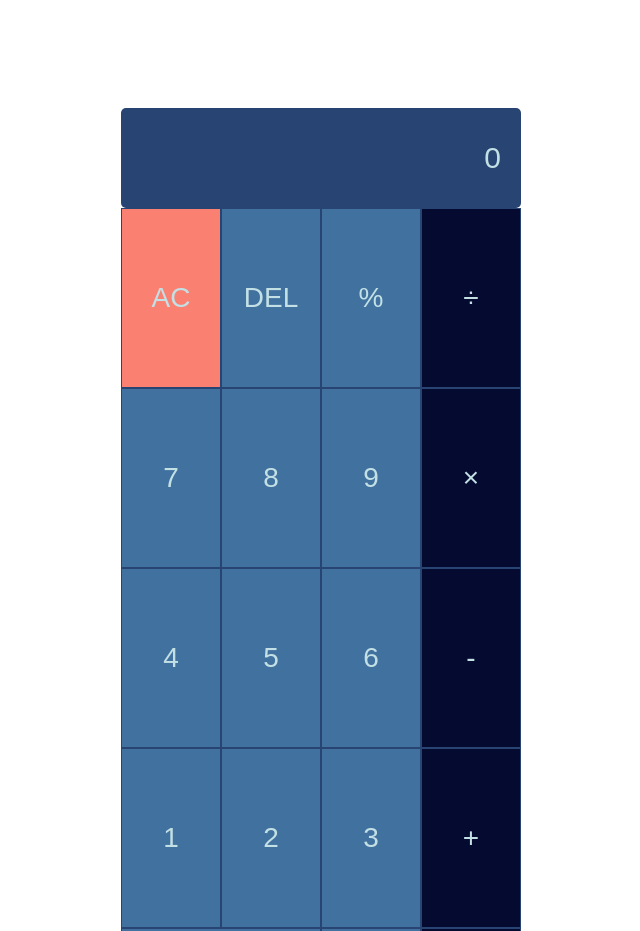
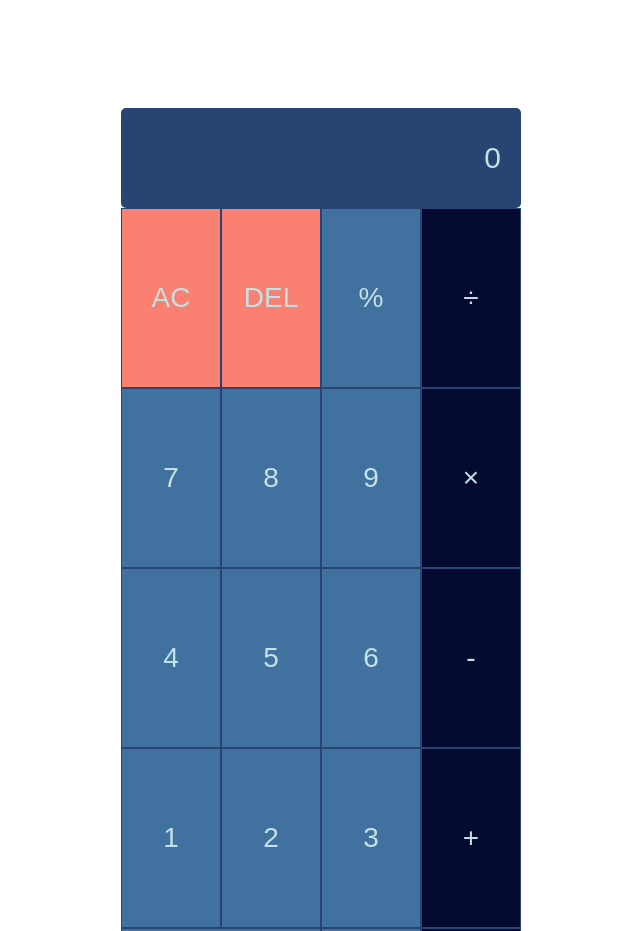
Before and after one commit to Janiedsriputrip/janiedsriputripurba-calculator, a plain HTML site: page index.html in a window 1280 px wide. Shown: the top 931 px of the page, without its empty margins (319-959 px from the left). Drawn offline with Linux system fonts and the light colour scheme.

Commit message:
Update style.css

```diff
--- a/style.css
+++ b/style.css
@@ -43,7 +43,7 @@ button{
   background-color: #050A30;
 }
 
-.hapus, .delete{
+.hapus, .del{
   background-color: #FA8072;
 }
 
@@ -55,5 +55,5 @@ button:hover{
   background-color: #0074B7;
 }
 
-.hapus:hover, .delete:hover{
+.hapus:hover, .del:hover{
   background-color: #FFFAFA;
```
